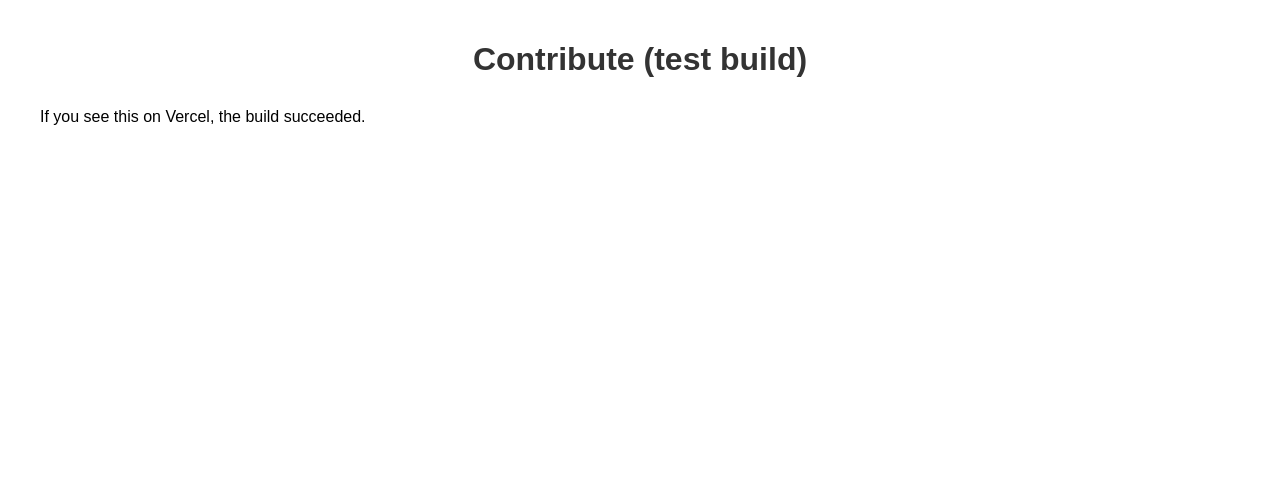
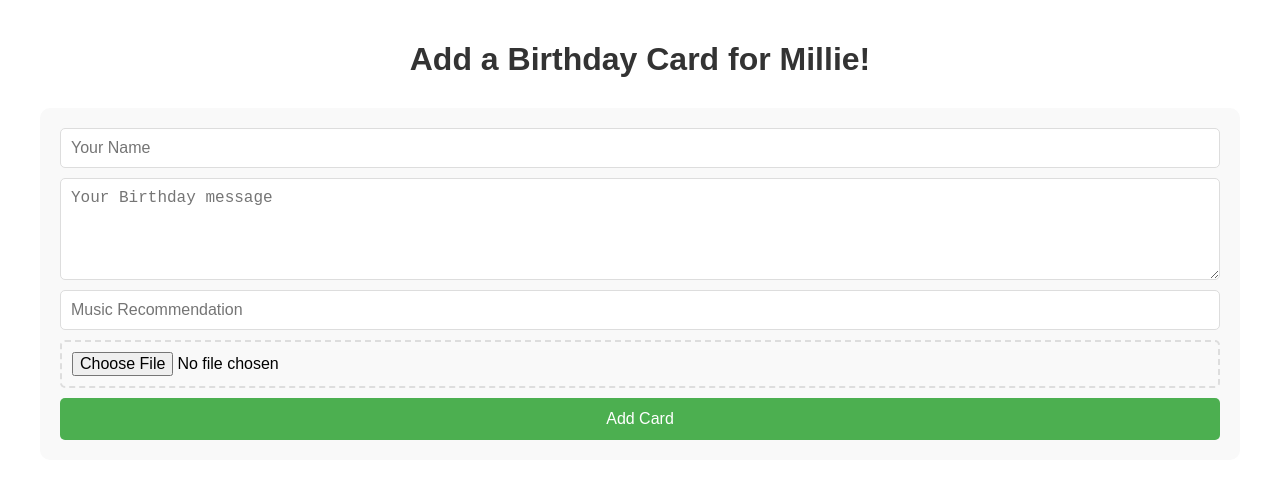
Before and after one commit to syessaching/blueyprod, a React (Create React App) app in the folder blueyprod-frontend/: page /contribute in a window 1280 px wide. Shown: the top 478 px of the page. Built offline with nearby package versions, Linux system fonts and the light colour scheme.

Commit message:
Restore Contribute form

```diff
--- a/blueyprod-frontend/src/pages/Contribute.js
+++ b/blueyprod-frontend/src/pages/Contribute.js
@@ -1,11 +1,98 @@
-import React from "react";
+import React, { useState } from "react";
 
-// Minimal test component to verify CI build
+
 export default function Contribute() {
-  return (
-    <div>
-      <h1>Contribute (test build)</h1>
-      <p>If you see this on Vercel, the build succeeded.</p>
-    </div>
-  );
+  const [formData, setFormData] = useState({
+    name: '',
+    message: '',
+    music_recommendation: ''
+  });
+  const [submitted, setSubmitted] = useState(false);
+  const [imageFile, setImageFile] = useState(null);
+
+  const handleChange = (e) => {
+    setFormData({
+      ...formData,
+      [e.target.name]: e.target.value
+    })
+  }
+
+  const handleSubmit = (e) => {
+    e.preventDefault();
+
+    const formDataToSend = new FormData();
+    formDataToSend.append('card[name]', formData.name)
+    formDataToSend.append('card[message]', formData.message)
+    formDataToSend.append('card[music_recommendation]', formData.music_recommendation)
+
+    if(imageFile){
+        formDataToSend.append('card[image]', imageFile)
+    }
+
+    // new (use REACT_APP_API_URL)
+   const apiUrl = process.env.REACT_APP_API_URL || 'http://localhost:3000';
+
+    fetch(`${apiUrl}/cards`, {
+      method: 'POST',
+      body: formDataToSend
+    })
+      .then(res => {
+        if (!res.ok) throw new Error(`Server returned ${res.status}`);
+        return res.json();
+      })
+      .then(newCard => {
+        setFormData({ name: '', message: '', music_recommendation: '' });
+        setImageFile(null);
+        setSubmitted(true);
+        setTimeout(() => setSubmitted(false), 3000);
+      })
+      .catch(err => {
+        console.error('Submit failed', err);
+        // optional: show user-friendly error state
+      });
+      }
+
+    return (
+      <div>
+        <h1> Add a Birthday Card for Millie!</h1>
+
+        {submitted && <p className="success">Card added successfully! ✨</p>}
+
+            <form onSubmit={handleSubmit}>
+              <input
+                type='text'
+                name='name'
+                placeholder='Your Name'
+                value={formData.name}
+                onChange={handleChange}
+                required
+              />
+              <textarea
+                name='message'
+                placeholder='Your Birthday message'
+                value={formData.message}
+                onChange={handleChange}
+                required
+              />
+              <input
+                type='text'
+                name='music_recommendation'
+                placeholder='Music Recommendation'
+                value={formData.music_recommendation}
+                onChange={handleChange}
+              />
+              <input
+                type='file'
+                accept="image/*"
+                onChange={(e) => setImageFile(e.target.files[0])}
+              />
+              <button type ="submit"> Add Card</button>
+            </form>
+
+
+      </div>
+    )
+
+
+
 }
```
